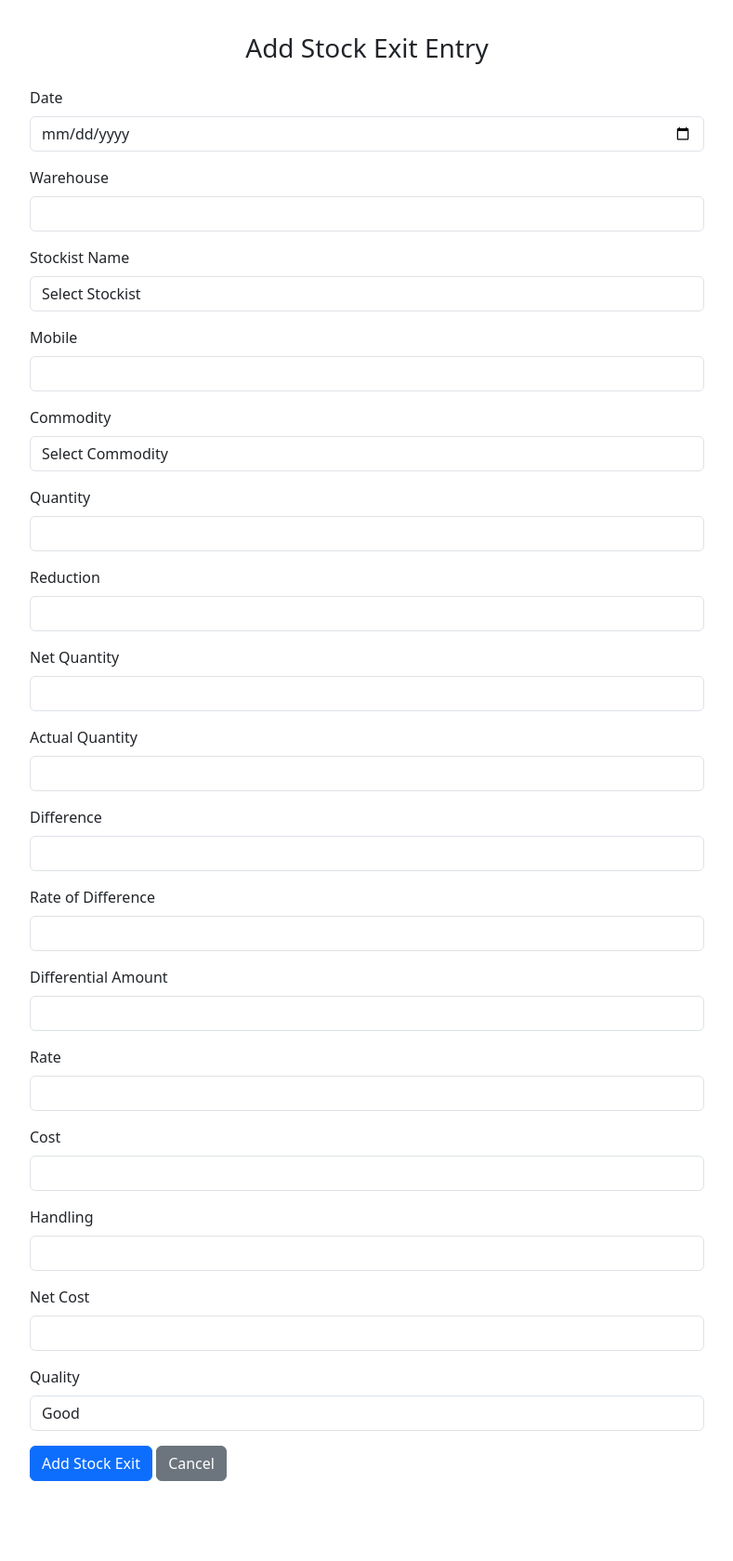
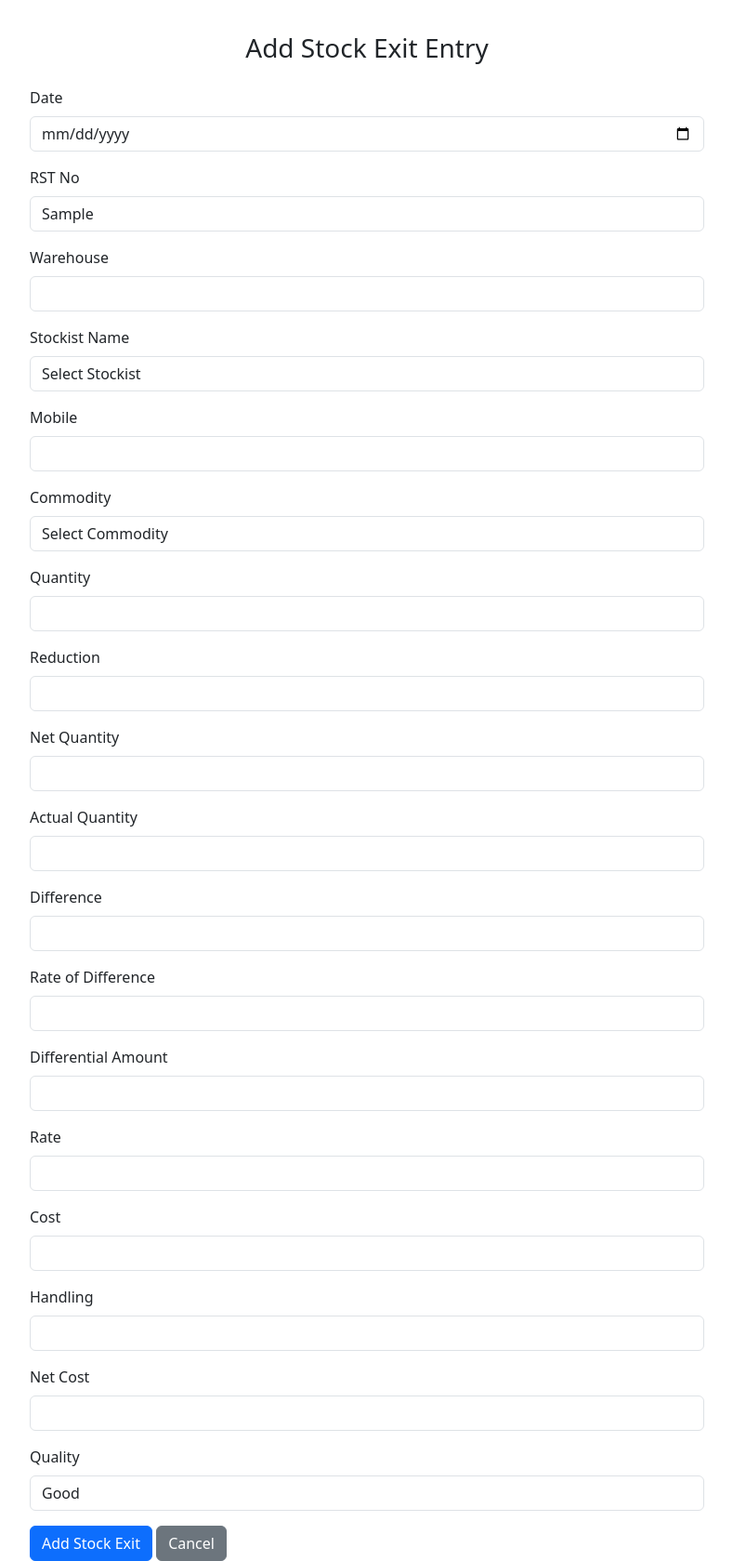
Before and after one commit to DUDU1608/warehouse-python, a Python web app: template app/templates/stockist/add_stock_exit.html in a window 1280 px wide. Shown: the whole page at 93% size, without its empty margins (245-1034 px from the left). Before the commit the page ends 1593 px from the top, so only its background shows below. Run offline with Jinja, Linux system fonts and the light colour scheme; the template is opened without the code that fills it: most values are stand-ins (such as "Sample title", 1, 10 or a date in 2020).

Commit message:
Update add_stock_exit.html

```diff
--- a/app/templates/stockist/add_stock_exit.html
+++ b/app/templates/stockist/add_stock_exit.html
@@ -83,6 +83,12 @@
             <label class="form-label">Date</label>
             <input name="date" type="date" class="form-control" required>
         </div>
+
+        <div class="mb-3">
+          <label class="form-label">RST No</label>
+          <input name="rst_no" class="form-control" value="{{ stockexit.rst_no or '' }}" required>
+        </div>
+
 
         <div class="mb-3">
             <label class="form-label">Warehouse</label>
```
